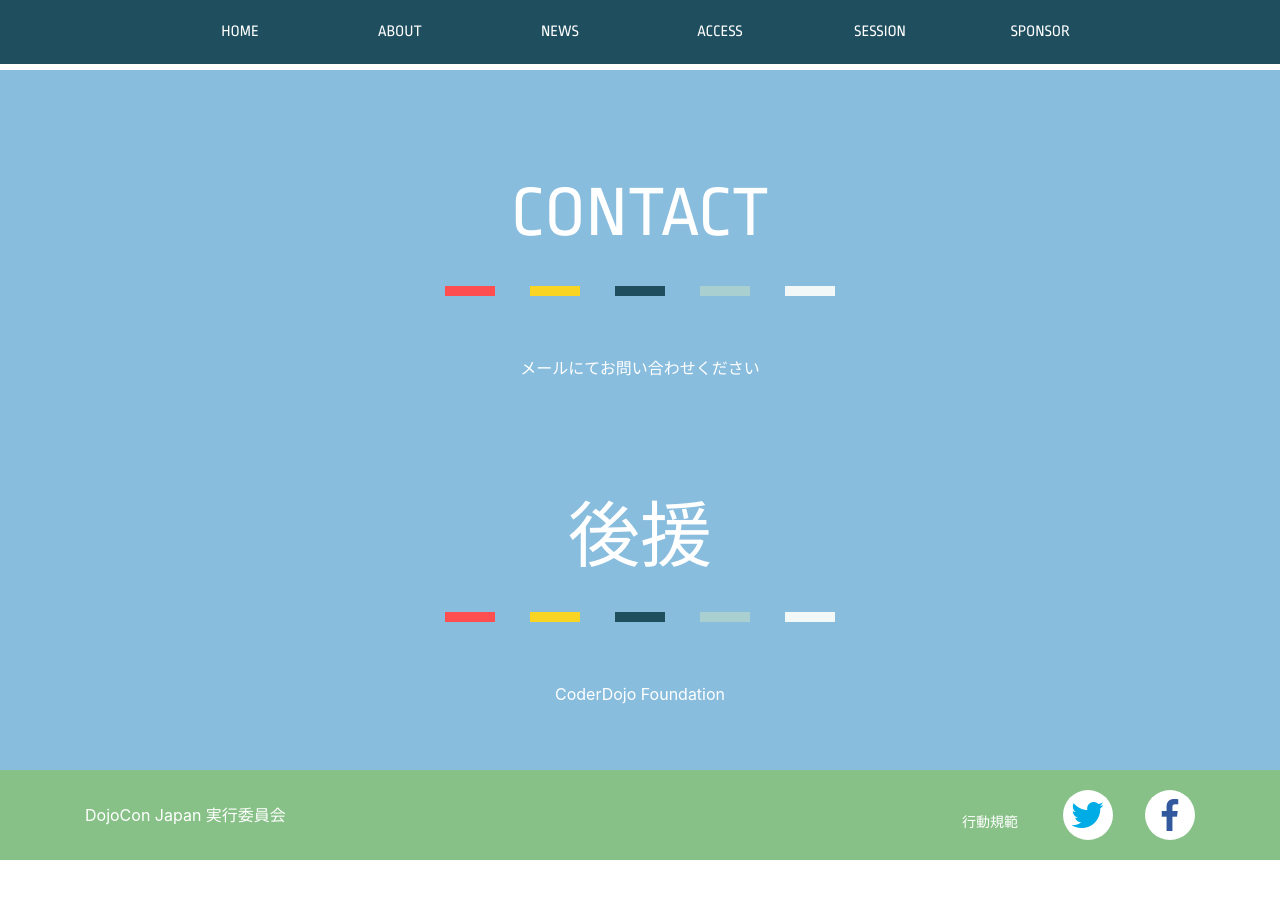
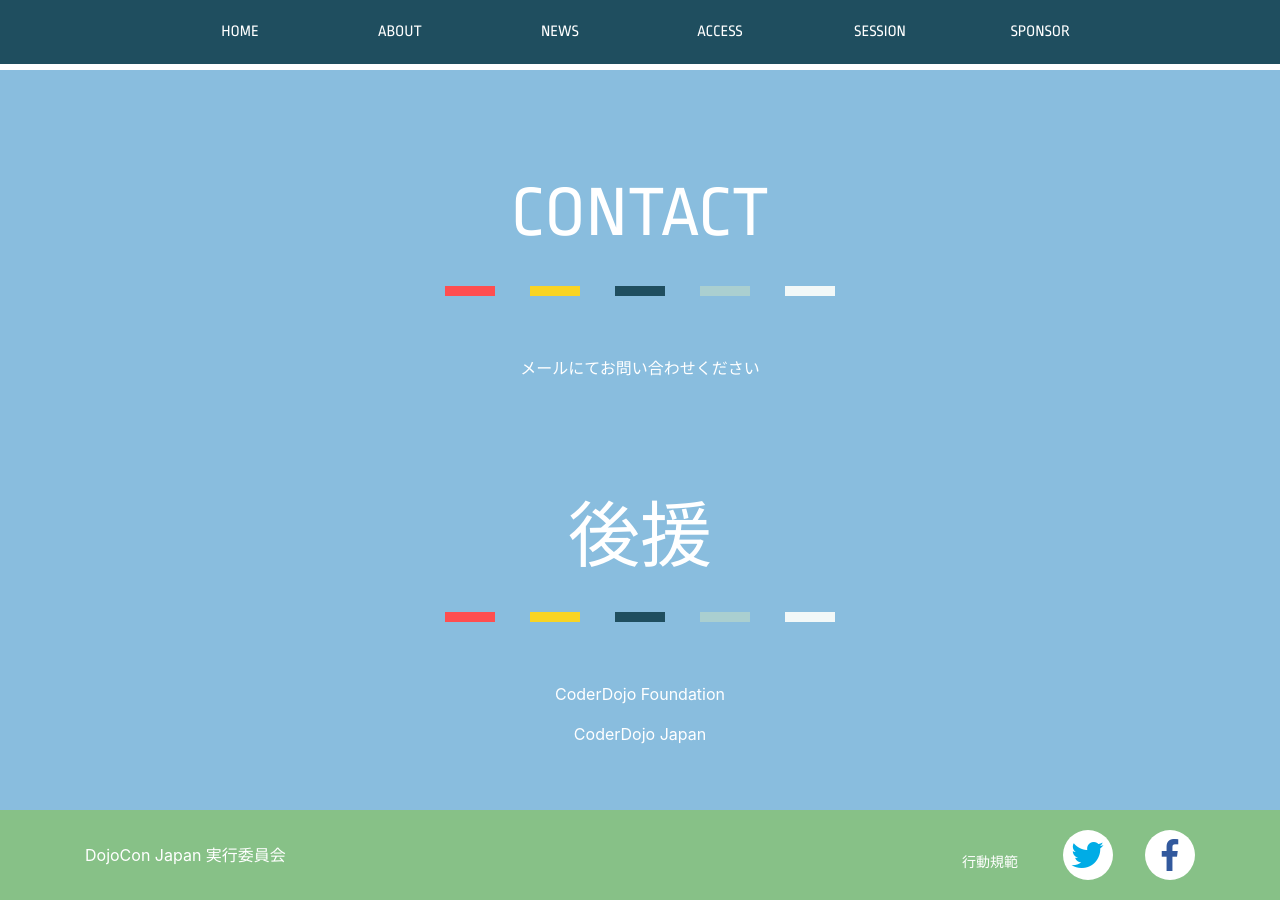
Before and after one commit to coderdojo-japan/dojocon2018.coderdojo.jp, a Jekyll site: the page built from index.html, in a window 1280 px wide and 900 px high, scrolled down 6480 px. Built offline with Jekyll 4.4.1, drawn with Linux system fonts in a browser that asks for light colours; nearby versions of some CDN libraries; before the commit the page ends 7340 px from its top, so only the background shows below that.

Commit message:
後援に CoderDojo Japan を追加

```diff
--- a/index.html
+++ b/index.html
@@ -164,6 +164,7 @@ layout: default
     <div class="col-12" id="coderdojo-foundation">
       <h3 class="heading__01">後援</h3>
       <p class="text-center">CoderDojo Foundation</p>
+      <p class="text-center">CoderDojo Japan</p>
     </div>
   </div>
 </div>
```
